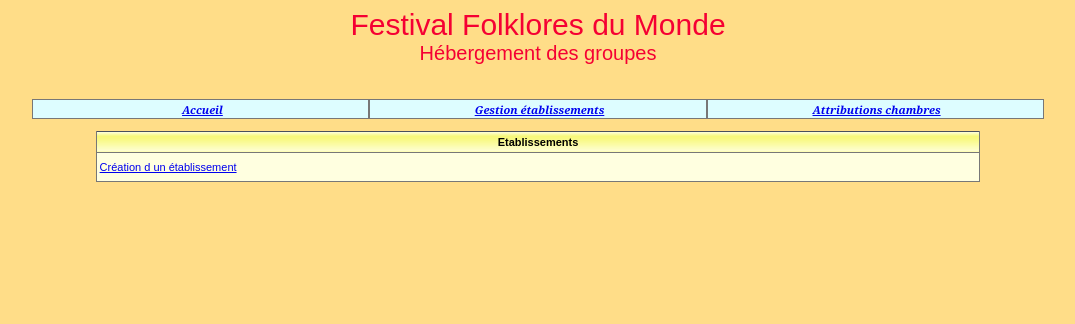
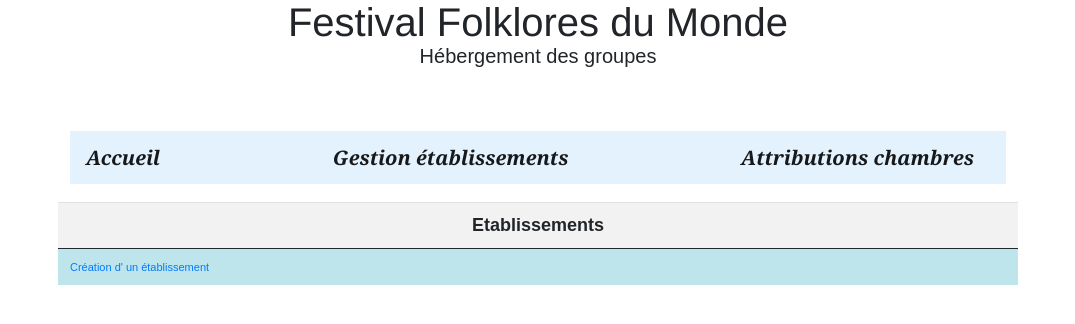
Before and after one commit to EmelineGR/PPE-Festival-sport, a PHP site: page /listeEtablissements.php in a window 1280 px wide. Shown: the top 324 px of the page, without its empty margins (102-1177 px from the left). Run offline with PHP 8.4, Linux system fonts and the light colour scheme; data that the repository does not hold is empty.

Commit message:
bootstrap

```diff
--- a/_debut.inc.php
+++ b/_debut.inc.php
@@ -8,6 +8,7 @@ echo '
 <title>Festival</title>
 <meta http-equiv="Content-Language" content="fr">
 <meta http-equiv="Content-Type" content="text/html; charset=utf-8">
+<link rel="stylesheet" href="https://maxcdn.bootstrapcdn.com/bootstrap/4.0.0/css/bootstrap.min.css" integrity="sha384-Gn5384xqQ1aoWXA+058RXPxPg6fy4IWvTNh0E263XmFcJlSAwiGgFAW/dAiS6JXm" crossorigin="anonymous">
 <link href="css/cssGeneral.css" rel="stylesheet" type="text/css">
 </head>
 <body class="basePage">
@@ -21,16 +22,16 @@ echo '
       </td>
    </tr>
 </table>
-
+<br/>
 <!--  Tableau contenant les menus -->
-<table width="80%" cellpadding="0" cellspacing="0" class="tabMenu" align="center">
-   <tr>
-      <td class="menu"><a href="index.php">Accueil</a></td>
-      <td class="menu"><a href="listeEtablissements.php">
+<div class="menu">
+<nav class="navbar navbar-light" style="background-color: #e3f2fd;">
+      <a class="navbar-brand" href="index.php">Accueil</a>
+      <a class="navbar-brand" href="listeEtablissements.php">
       Gestion établissements</a></td>
-      <td class="menu"><a href="consultationAttributions.php">
+      <a class="navbar-brand" href="consultationAttributions.php">
       Attributions chambres</a></td>
-   </tr>
-</table>
+</nav>
+</div>
 <br>'
 ?>
--- a/consultationAttributions.php
+++ b/consultationAttributions.php
@@ -28,7 +28,7 @@ $nbEtab=obtenirNbEtabOffrantChambres($connexion);
 if ($nbEtab!=0)
 {
    echo "
-   <table width='75%' cellspacing='0' cellpadding='0' align='center'
+   <table width='75%' cellspacing='0' cellpadding='0' align='center' >
    <tr><td>
    <a href='modificationAttributions.php?action=demanderModifAttrib'>
    Effectuer ou modifier les attributions</a></td></tr></table><br><br>";
@@ -47,7 +47,7 @@ if ($nbEtab!=0)
 
       echo "
       <table width='75%' cellspacing='0' cellpadding='0' align='center'
-      class='tabQuadrille'>";
+       class='table'>";
 
       $nbOffre=$lgEtab["nombreChambresOffertes"];
       $nbOccup=obtenirNbOccup($connexion, $idEtab);
@@ -56,7 +56,7 @@ if ($nbEtab!=0)
 
       // AFFICHAGE DE LA 1ÈRE LIGNE D'EN-TÊTE
       echo "
-      <tr class='enTeteTabQuad'>
+      <tr class='table-active'>
          <td colspan='2' align='left'><strong>$nomEtab</strong>&nbsp;
          (Offre : $nbOffre&nbsp;&nbsp;Disponibilités : $nbChLib)
          </td>
--- a/css/cssGeneral.css
+++ b/css/cssGeneral.css
@@ -6,17 +6,17 @@ Idem pour background-color) */
 /* Style de base pour la page (couleur fond : ocre, couleur texte : noir) */
 .basePage
 {
-   background-color:#FFDD88;
-   color:black;
+   background-color:transparent;
    font:11px Arial, Helvetica, sans-serif;
+   width: 75%;
+   margin:auto;
 }
 
 /* Style pour le titre (couleur du texte : rouge) */
 .titre
 {
-   background-color:#FFDD88;
-   color:#F50033;
-   font:30px Arial, Helvetica, sans-serif;
+	border-radius : 20px;
+   font:2.5rem Helvetica, sans-serif;
    text-align:center;
 }
 
@@ -30,8 +30,6 @@ Idem pour background-color) */
 gras et en italique) */
 .texteAccueil
 {
-   background-color:#FFDD88;
-   color:#000099;
    font:14px Georgia, "Times New Roman", Times, serif;
    font-weight:bold;
 }
@@ -50,11 +48,7 @@ texte centré */
 table.tabMenu td
 {
    background-color:#DDFDFF;
-   color:black;
-   border-bottom:1px solid #777777;
-   border-right:1px solid #777777;
-   border-left:1px solid #777777;
-   border-top:1px solid #777777;
+   border: 1px solid #dee2e6;
    padding-left:3px;
    width:33%;
    height:18px;
@@ -64,42 +58,29 @@ table.tabMenu td
 /* Style pour les éléments du menu (mise en gras et italique) */
 .menu
 {
-   font:11px Georgia, "Times New Roman", Times, serif;
+   font:20px Georgia, "Times New Roman", Times, serif;
    font-weight:bold;
    font-style:italic;
    text-align:left;
+   padding:.375rem .75rem;
 }
 
 /* STYLES POUR LES TABLEAUX QUADRILLÉS */
 
 /* Style des tableaux avec quadrillage : épaisseur du quadrillage 1px,
 espacement de 3x entre la bordure gauche de chaque cellule et le texte */
-table.tabQuadrille td
-{
-   border-bottom:1px solid #777777;
-   border-right:1px solid #777777;
-   border-left:1px solid #777777;
-   border-top:1px #777777;
-   padding-left:3px;
-}
+
 
 /* Style pour la 1ère ligne d'en-tête des tableaux quadrillés : fond avec
 nuances de jaune et texte centré */
 tr.enTeteTabQuad
 {
-   background-image:url('../images/xpBarre.jpg');
    height:21px;
    text-align:center;
 }
 
 /* Style pour les lignes (autres que la 1ère ligne d'en-tête) des tableaux
 quadrillés : fond écru et texte centré */
-tr.ligneTabQuad
-{
-   background-color:#FFFFE0;
-   text-align:center;
-   color:black;
-}
 
 /* STYLES POUR LES TABLEAUX NON QUADRILLÉS */
 
@@ -107,11 +88,7 @@ tr.ligneTabQuad
 1px */
 table.tabNonQuadrille
 {
-   background-color:#FFFFE0;
-   border-bottom:1px solid #777777;
-   border-right:1px solid #777777;
-   border-left:1px solid #777777;
-   border-top:1px #777777;
+	border: 1px solid #23272b;
    color:black;
 }
 
@@ -120,11 +97,11 @@ nuances de jaune, texte centré et en gras et trait bas pour séparer l'en-tête
 corps du tableau */
 tr.enTeteTabNonQuad td
 {
-   background-image:url('../images/xpBarre.jpg');
-   height:21px;
+   height:auto;
    text-align:center;
    font-weight:bold;
-   border-bottom:1px solid #777777;
+   border-bottom:1px solid #23272b;
+   font-size: 18px;
 }
 
 /* Style pour les lignes (autres que la 1ère ligne d'en-tête) des tableaux non
@@ -132,11 +109,12 @@ quadrillés : fond écru, hauteur plus importante, texte aligné à gauche et
 espacement de 3px entre la bordure gauche de chaque cellule et le texte */
 tr.ligneTabNonQuad td
 {
-   background-color:#FFFFE0;
+   background-color:#FFFFff;
    height:28px;
    text-align:left;
    padding-left:3px;
    color:black;
+   font-size : 15px;
 }
 
 /* STYLE POUR LES MESSAGES D'ERREUR AFFICHÉS EN BAS DE PAGE (FOND : OCRE,
@@ -146,7 +124,7 @@ COULEUR DU TEXTE : ROSE) */
 {
    background-color:#FFDD88;
    color:#FF00CC;
-   font-size:14px;
+   font-size:15px;
 }
 
 /* STYLES POUR LES ATTRIBUTIONS */
@@ -156,6 +134,9 @@ td.reserveSiLien
 {
    background-color:#FFFFFF;
    color:black;
+   padding: 0.75rem;
+   vertical-align: top;
+   border-top: 1px solid #dee2e6;
 }
 
 /* Fond parme */
--- a/detailEtablissement.php
+++ b/detailEtablissement.php
@@ -40,7 +40,7 @@ $nombreChambresOffertes=$lgEtab['nombreChambresOffertes'];
 
 echo "
 <table width='60%' cellspacing='0' cellpadding='0' align='center'
-class='tabNonQuadrille'>
+class='table table-striped'>
 
    <tr class='enTeteTabNonQuad'>
       <td colspan='3'>$nom</td>
--- a/index.php
+++ b/index.php
@@ -7,8 +7,8 @@ echo " <br>
 <table width='80%' cellspacing='0' cellpadding='0' align='center'>
    <tr>
       <td class='texteAccueil'>
-         Cette application web permet de gérer l'hébergement des groupes de musique
-         durant le festival Folklores du Monde.
+         Cette application web permet de gérer l'hébergement des groupes de sport
+         durant le festival sportif du Monde.
       </td>
    </tr>
    <tr>
--- a/listeEtablissements.php
+++ b/listeEtablissements.php
@@ -24,7 +24,7 @@ if (!selectBase($connexion))
 // CETTE PAGE CONTIENT UN TABLEAU CONSTITUÉ D'1 LIGNE D'EN-TÊTE ET D'1 LIGNE PAR
 // ÉTABLISSEMENT
 
-echo" <table width='70%' cellspacing='0' cellpadding='0' align='center' class='tabNonQuadrille'>
+echo" <table width='70%' cellspacing='0' cellpadding='0' align='center' class='table table-striped'>
    <tr class='enTeteTabNonQuad'>
       <td colspan='4'>Etablissements</td>
    </tr>";
@@ -67,9 +67,9 @@ echo" <table width='70%' cellspacing='0' cellpadding='0' align='center' class='t
       $lgEtab=$rsEtab->fetch();
    }
    echo"
-   <tr class='ligneTabNonQuad'>
-      <td colspan='4'><a href='creationEtablissement.php?action=demanderCreEtab'>
-      Création d un établissement</a ></td>
+   <tr>
+      <td class='table-info'><a href='creationEtablissement.php?action=demanderCreEtab'>
+      Création d' un établissement</a ></td>
   </tr>
 </table>";
 ?>
--- a/modificationAttributions.php
+++ b/modificationAttributions.php
@@ -48,17 +48,17 @@ if ($action=='validerModifAttrib')
 
 echo "
 <table width='80%' cellspacing='0' cellpadding='0' align='center'
-class='tabQuadrille'>";
+class='table'>";
 
    // AFFICHAGE DE LA 1ÈRE LIGNE D'EN-TÊTE
    echo "
    <tr class='enTeteTabQuad'>
-      <td colspan=$nb><strong>Attributions</strong></td>
+      <td class='table-active' colspan=$nb><strong>Attributions</strong></td>
    </tr>";
 
    // AFFICHAGE DE LA 2ÈME LIGNE D'EN-TÊTE (ÉTABLISSEMENTS)
    echo "
-   <tr class='ligneTabQuad'>
+   <tr class='table-primary'>
       <td>&nbsp;</td>";
 
    $req=obtenirReqEtablissementsOffrantChambres();
```
